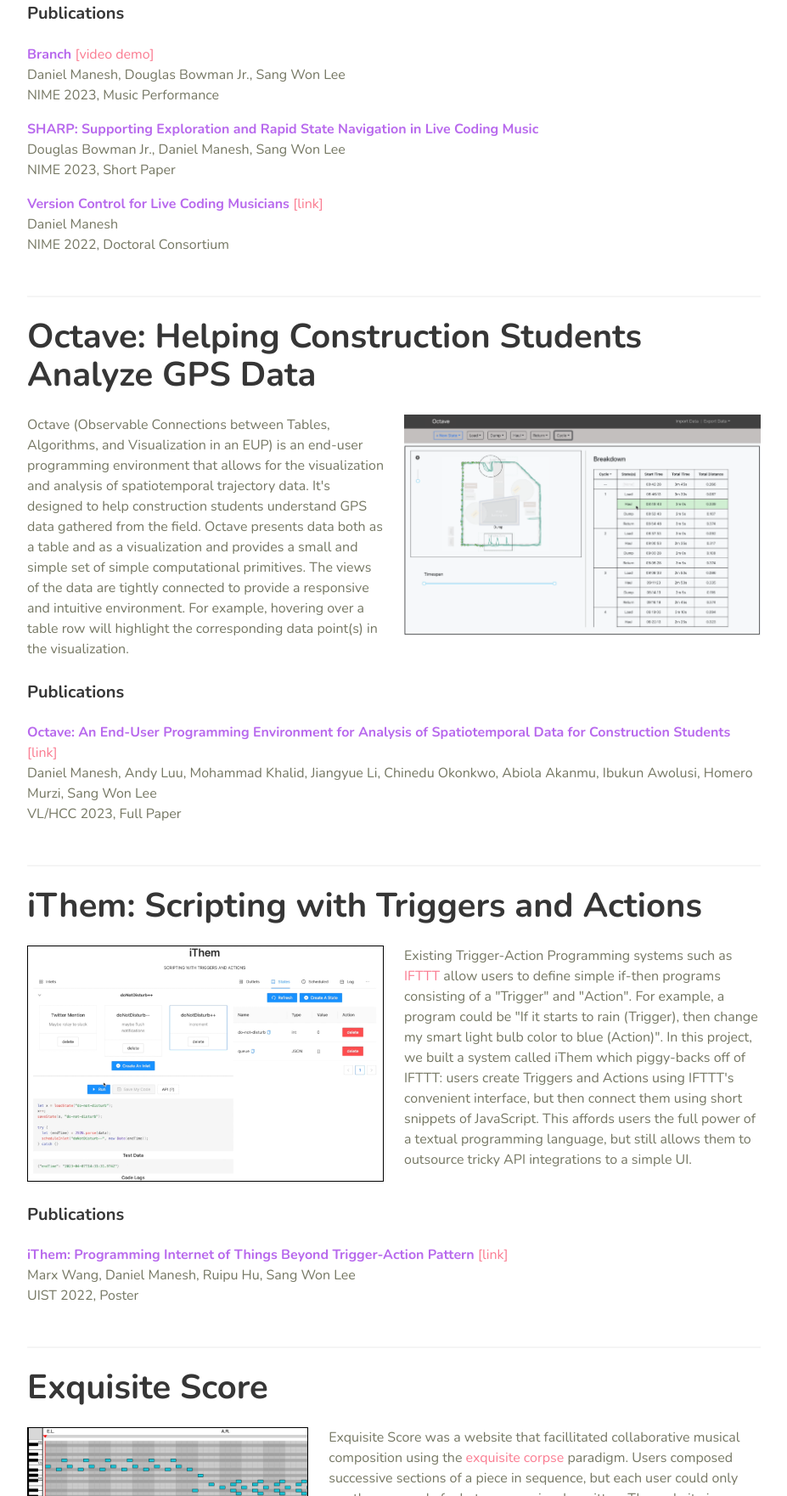
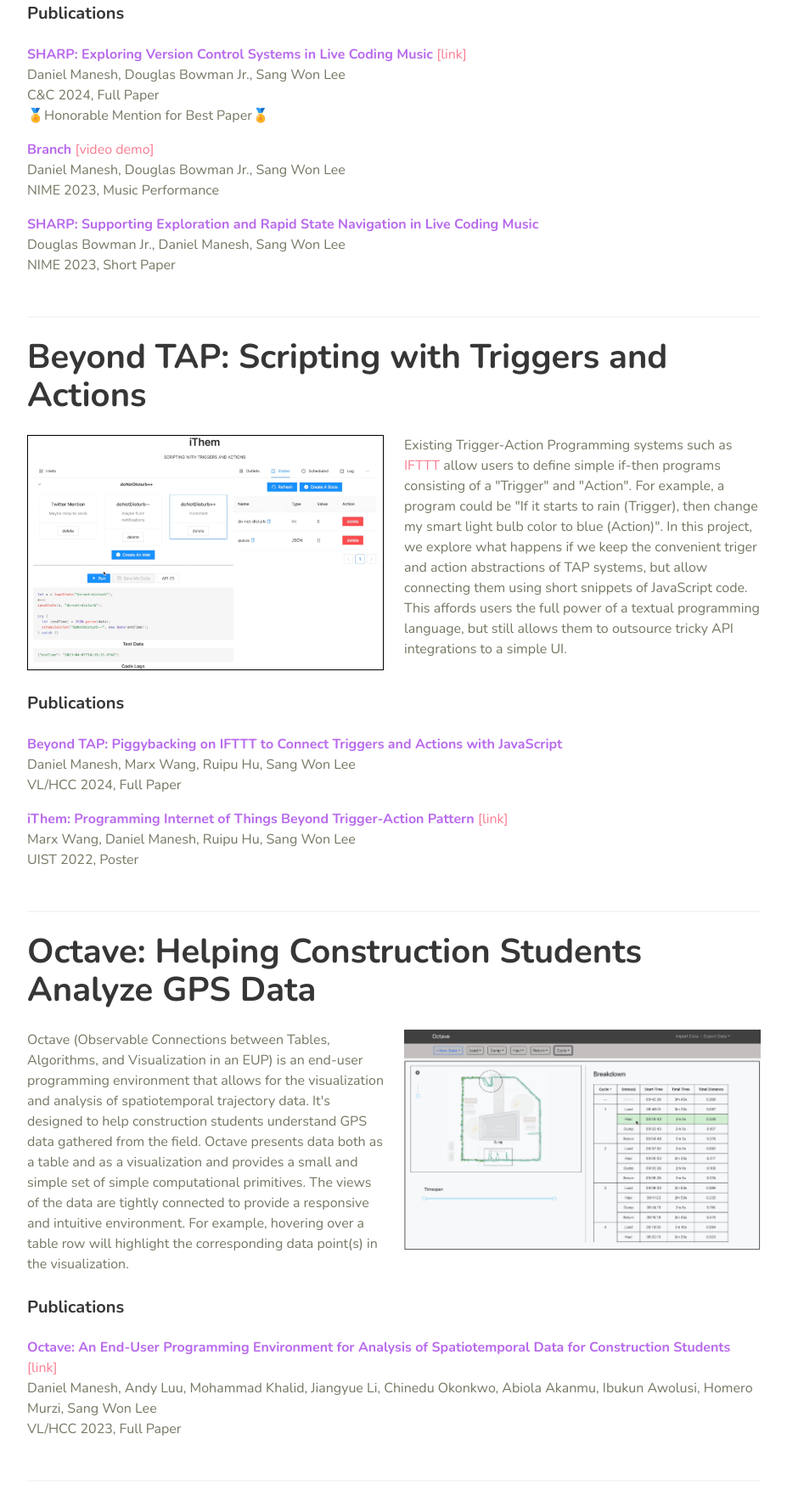
Before and after one commit to maneshd/maneshd.github.io, a plain HTML site: page research.html in a window 1280 px wide. Shown: the part 628-2389 px from the top of the page at 85% size, without its empty margins (176-1103 px from the left). Drawn offline with nearby package versions, Linux system fonts and the light colour scheme.

Commit message:
update yera and projects

```diff
--- a/research.html
+++ b/research.html
@@ -47,8 +47,8 @@
                 In this project, we seek to better understand how live coding
                 musicians keep track of the evolving state of their programs and
                 how that differs in performance vs. practice.
-                To that end, we are also developing an IDE extension which helps live coders
-                keep track of their program versions as they explore new sounds and new code.
+                To explore this idea, we developed an IDE extension called SHARP which helps
+                live coders keep track of their program versions as they explore new sounds and new code.
               </p>
             </div>
           </div>
@@ -57,6 +57,16 @@
           <div class="column">
             <h4 class="title is-5">Publications</h4>
             <div class="content">
+              <p>
+                <span class="pub">
+                  SHARP: Exploring Version Control Systems in Live Coding Music
+                </span>
+                <a href="https://doi.org/10.1145/3635636.3656195" target="_blank" rel="noopener noreferrer">[link]</a>
+                <br>
+                Daniel Manesh, Douglas Bowman Jr., Sang Won Lee<br>
+                C&C 2024, Full Paper<br>
+                🏅Honorable Mention for Best Paper🏅 <br>
+              </p>
               <p>
                 <span class="pub">Branch</span>
                 <a href="https://vimeo.com/846084413?share=copy" target="_blank" rel="noopener noreferrer">[video demo]</a>
@@ -72,14 +82,71 @@
                 Douglas Bowman Jr., Daniel Manesh, Sang Won Lee<br>
                 NIME 2023, Short Paper<br>
               </p>
-              <p>
+              <!-- <p>
                 <span class="pub">
                   Version Control for Live Coding Musicians
                 </span>
-                <a href="https://doi.org/10.21428/92fbeb44.4de230ea" target="_blank" rel="noopener noreferrer">[link]</a>
+                <a
+                href="https://doi.org/10.21428/92fbeb44.4de230ea"
+                target="_blank" rel="noopener noreferrer"
+                >[link]</a>
+                <br/>
+                Daniel Manesh<br/>
+                NIME 2022, Doctoral Consortium<br/>
+              </p> -->
+            </div>
+          </div>
+        </div>
+
+      <!-- iThem -->
+      <hr>
+        <h2 class="title is-2">Beyond TAP: Scripting with Triggers and Actions</h2>
+        <div class="columns pb-2 mb-2">
+          <div class="column is-half">
+            <figure class="image">
+              <img class="lil-border" src="images/346722ab5ac4395f7158ca8380066f4d.png">
+            </figure>
+          </div>
+          <div class="column is-half">
+            <div class="content">
+              <p>
+                Existing Trigger-Action Programming systems such as
+                <a href="https://ifttt.com/" target="_blank" rel="noopener noreferrer">IFTTT</a>
+                allow users to define simple if-then programs
+                consisting of a "Trigger" and "Action".
+                For example, a program could be "If it starts to rain (Trigger), then change my smart
+                light bulb color to blue (Action)".
+                In this project, we explore what happens if we keep the convenient triger and action abstractions
+                of TAP systems, but allow connecting them using short snippets of JavaScript code.
+                This affords users the full power of a textual programming language, but still allows
+                them to outsource tricky API integrations to a simple UI.
+              </p>
+            </div>
+          </div>
+        </div>
+        <div class="columns pb-3 mb-3">
+          <div class="column">
+            <h4 class="title is-5">Publications</h4>
+            <div class="content">
+              <p>
+                <span class="pub">
+                  Beyond TAP: Piggybacking on IFTTT to Connect Triggers and Actions with JavaScript
+                </span>
+                <!-- <a href=""
+                target="_blank" rel="noopener noreferrer"
+                >[link]</a> -->
                 <br>
-                Daniel Manesh<br>
-                NIME 2022, Doctoral Consortium<br>
+                Daniel Manesh, Marx Wang, Ruipu Hu, Sang Won Lee<br>
+                VL/HCC 2024, Full Paper<br>
+              </p>
+              <p>
+                <span class="pub">
+                  iThem: Programming Internet of Things Beyond Trigger-Action Pattern
+                </span>
+                <a href="https://doi.org/10.1145/3526114.3558776" target="_blank" rel="noopener noreferrer">[link]</a>
+                <br>
+                Marx Wang, Daniel Manesh, Ruipu Hu, Sang Won Lee<br>
+                UIST 2022, Poster<br>
               </p>
             </div>
           </div>
@@ -119,49 +186,6 @@
                 <br>
                 Daniel Manesh, Andy Luu, Mohammad Khalid, Jiangyue Li, Chinedu Okonkwo, Abiola Akanmu, Ibukun Awolusi, Homero Murzi, Sang Won Lee <br>
                 VL/HCC 2023, Full Paper<br>
-              </p>
-            </div>
-          </div>
-        </div>
-
-      <!-- iThem -->
-      <hr>
-        <h2 class="title is-2">iThem: Scripting with Triggers and Actions</h2>
-        <div class="columns pb-2 mb-2">
-          <div class="column is-half">
-            <figure class="image">
-              <img class="lil-border" src="images/346722ab5ac4395f7158ca8380066f4d.png">
-            </figure>
-          </div>
-          <div class="column is-half">
-            <div class="content">
-              <p>
-                Existing Trigger-Action Programming systems such as
-                <a href="https://ifttt.com/" target="_blank" rel="noopener noreferrer">IFTTT</a>
-                allow users to define simple if-then programs
-                consisting of a "Trigger" and "Action".
-                For example, a program could be "If it starts to rain (Trigger), then change my smart
-                light bulb color to blue (Action)".
-                In this project, we built a system called iThem which piggy-backs off of IFTTT: users create Triggers and
-                Actions using IFTTT's convenient interface, but then connect them using short snippets of JavaScript.
-                This affords users the full power of a textual programming language, but still allows
-                them to outsource tricky API integrations to a simple UI.
-              </p>
-            </div>
-          </div>
-        </div>
-        <div class="columns pb-3 mb-3">
-          <div class="column">
-            <h4 class="title is-5">Publications</h4>
-            <div class="content">
-              <p>
-                <span class="pub">
-                  iThem: Programming Internet of Things Beyond Trigger-Action Pattern
-                </span>
-                <a href="https://doi.org/10.1145/3526114.3558776" target="_blank" rel="noopener noreferrer">[link]</a>
-                <br>
-                Marx Wang, Daniel Manesh, Ruipu Hu, Sang Won Lee<br>
-                UIST 2022, Poster<br>
               </p>
             </div>
           </div>
```
Also changed, not shown: index.html (+1 -1 lines).
